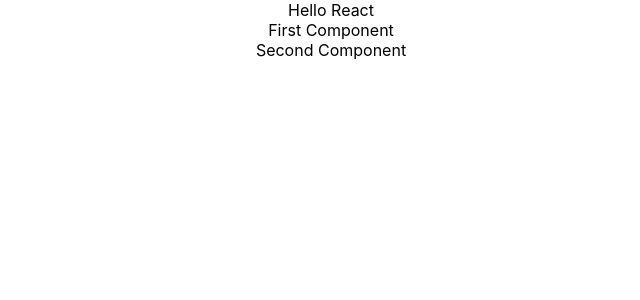
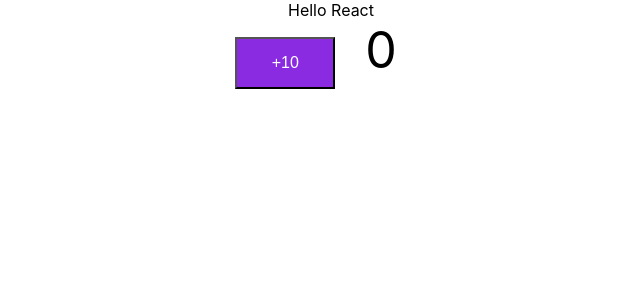
Before and after one commit to ashishmalpani706/todo-app, a React (Create React App) app in the folder frontend/todo-app/: page / in a window 1280 px wide. Shown: the top 300 px of the page, without its empty margins (309-949 px from the left). Built offline with nearby package versions, Linux system fonts and the light colour scheme.

Commit message:
Added counter file and a button

```diff
--- a/frontend/todo-app/src/App.js
+++ b/frontend/todo-app/src/App.js
@@ -1,6 +1,7 @@
 import React, {Component} from 'react';
 import FirstComponent from './components/examples/FirstComponent.jsx'
 import SecondComponent from './components/examples/SecondComponent.jsx'
+import Counter from './components/counter/Counter.jsx'
 import logo from './logo.svg';
 import './App.css';
 
@@ -8,8 +9,9 @@
   return (
     <div className="App">
       Hello React
-      <FirstComponent></FirstComponent>
-      <SecondComponent/>
+      {/* <FirstComponent></FirstComponent>
+      <SecondComponent/> */}
+      <Counter></Counter>
     </div>
   );
 }
--- /dev/null
+++ b/frontend/todo-app/src/components/counter/Counter.css
@@ -0,0 +1,12 @@
+button {
+    background-color: blueviolet;
+    font-size: 16px;
+    padding : 15px 30px;
+    color: white;
+    width: 100px;
+}
+
+.count {
+    font-size: 50px;
+    padding : 15px 30px;
+}
--- /dev/null
+++ b/frontend/todo-app/src/components/counter/Counter.jsx
@@ -0,0 +1,12 @@
+import React, {Component} from 'react'
+import './Counter.css'
+function Counter() {
+    return (
+      <div className="counter">
+        <button>+10</button>
+        <span className="count">0</span>
+      </div>
+    );
+}
+
+export default Counter;
```
